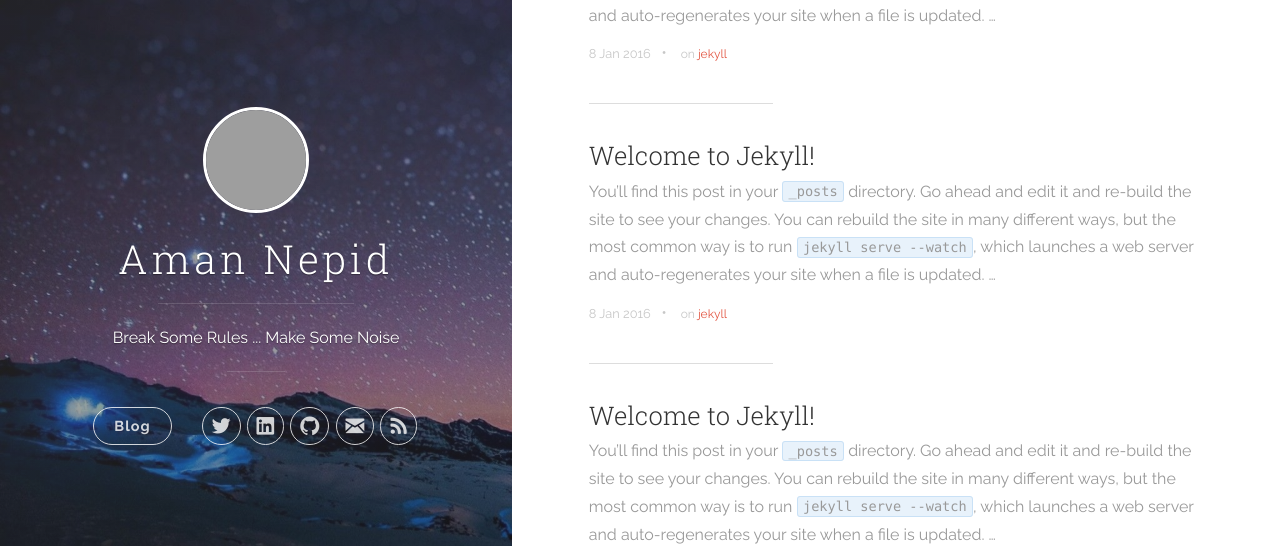
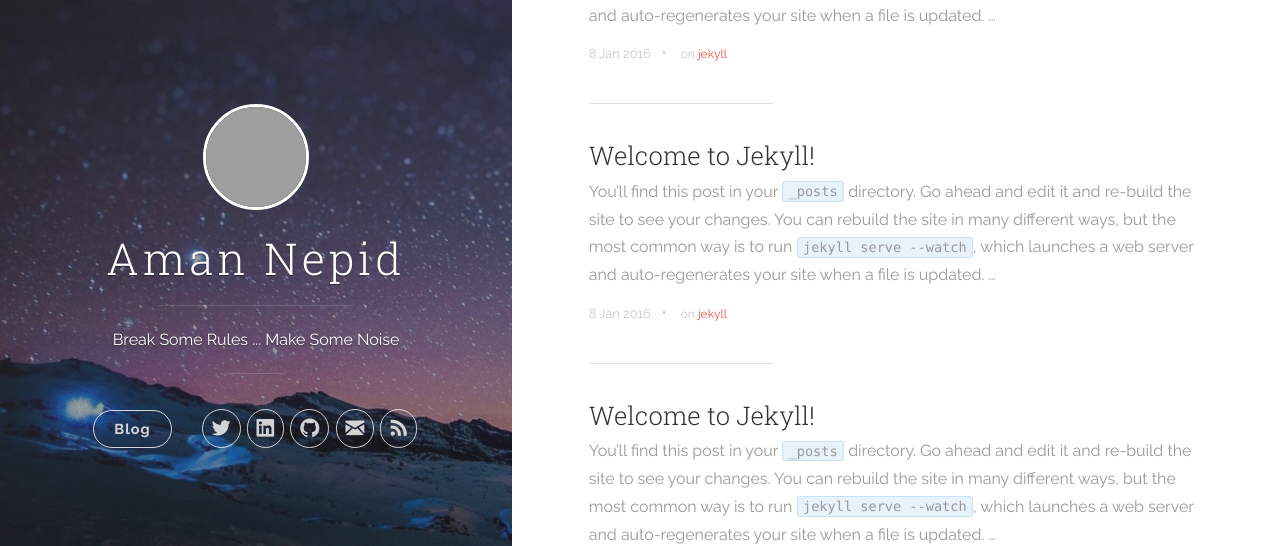
Before and after one commit to amannepid/amannepid.github.io, a Jekyll site: the page built from index.html, in a window 1280 px wide. Shown: the part 170-716 px from the top of the page. Built offline with Jekyll 4.4.1, drawn with Linux system fonts in a browser that asks for light colours; nearby versions of some CDN libraries; the list of posts is cut into pages by our own code; grey boxes are pictures that could not be loaded.

Commit message:
update title font size

```diff
--- a/css/uno.css
+++ b/css/uno.css
@@ -1191,13 +1191,13 @@ hr {
 
 .panel-title {
 	margin: 0 0 5px 0;
-	font-size: 2.5em;
+	font-size: 2.75em;
 	letter-spacing: 4px;
 	color: #FFF; }
 
 .panel-subtitle {
 	font-family: "Roboto Slab", serif;
-	font-size: 1.2em;
+	font-size: 1.6em;
 	font-weight: lighter;
 	letter-spacing: 3px;
 	color: #cccccc;
@@ -1572,7 +1572,7 @@ input[type="tel"] {
 
 	.panel-cover__description {
 		margin: 0 10px;
-		font-size: .9em; }
+		font-size: .99em; }
 
 	.navigation--social {
 		margin-top: 5px;
```
